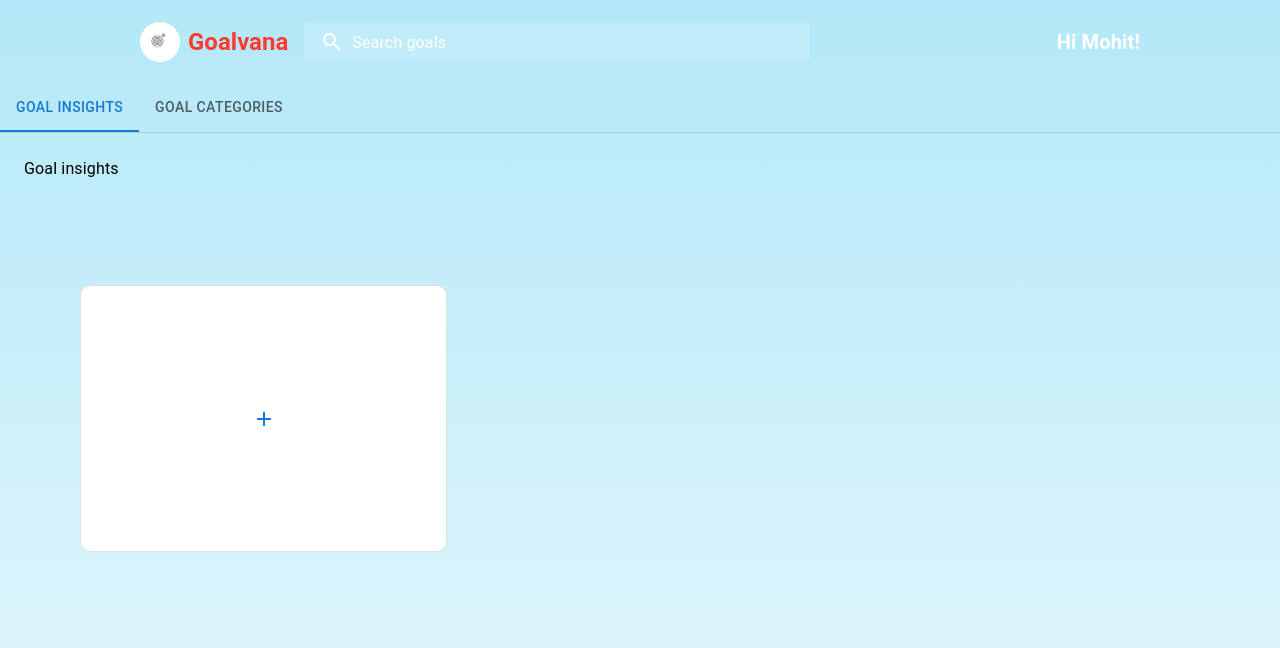
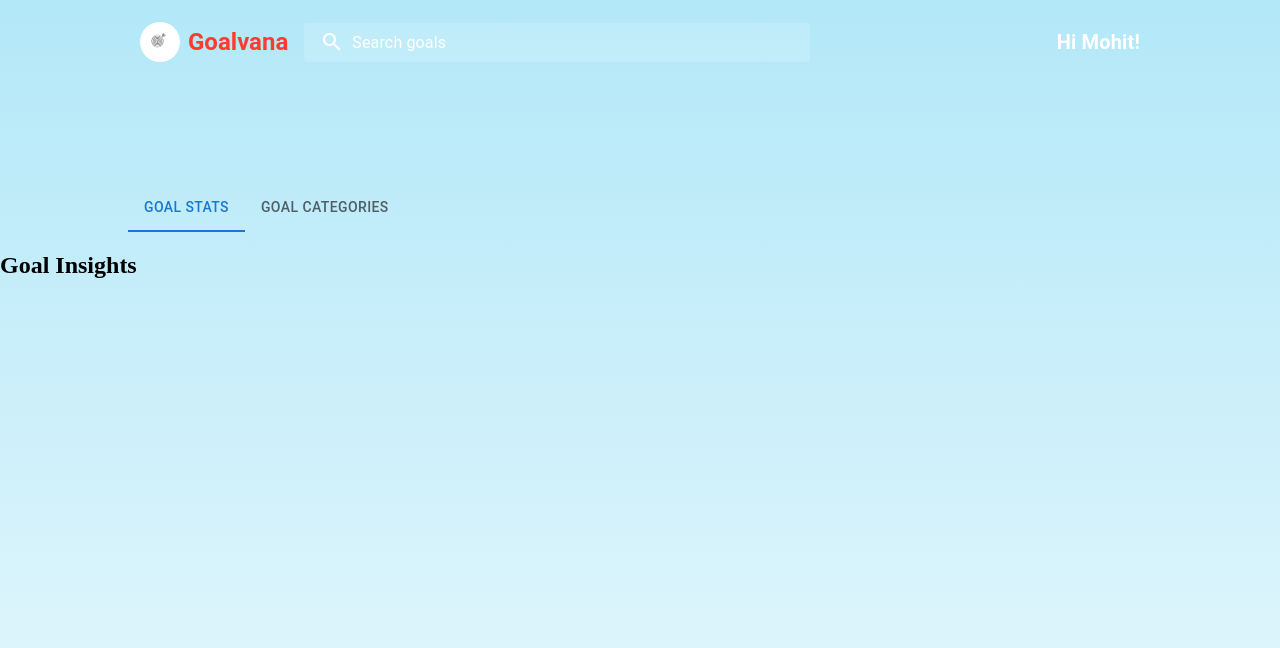
Before and after one commit to Mohit-Porwal/Goalvana, a React (Vite) app in the folder frontend/goalvanaUI/: page / in a window 1280 px wide. Shown: the top 648 px of the page. Built offline with nearby package versions, Linux system fonts and the light colour scheme.

Commit message:
Added tabs in home page

```diff
--- a/frontend/goalvanaUI/src/components/GoalTypes/GoalTypes.jsx
+++ b/frontend/goalvanaUI/src/components/GoalTypes/GoalTypes.jsx
@@ -127,7 +127,7 @@ export default function GoalTypes({ goalTypes, handleOpenDialog }) {
   };
 
   return (
-    <Box sx={{ flexGrow: 1, p: 10, mx: 'auto', maxWidth: '1200px' }}>
+    <Box sx={{ flexGrow: 1, p: 10, mx: 'auto', maxWidth: '1200px', width: '100%'}}>
       <Grid container rowSpacing={4} columnSpacing={{ xs: 1, sm: 2, md: 3 }}>
         <Grid item xs={4}>
           <Card variant="outlined" sx={{ width: 365, height: 265, display: 'flex', alignItems: 'center', justifyContent: 'center', borderRadius: '10px', }}>
--- a/frontend/goalvanaUI/src/components/HomePageTabs/HomePageTabs.jsx
+++ /dev/null
@@ -1,29 +0,0 @@
-import * as React from 'react';
-import Box from '@mui/material/Box';
-import Tab from '@mui/material/Tab';
-import TabContext from '@mui/lab/TabContext';
-import TabList from '@mui/lab/TabList';
-import TabPanel from '@mui/lab/TabPanel';
-
-export default function HomePageTabs() {
-  const [value, setValue] = React.useState('1');
-
-  const handleChange = (event, newValue) => {
-    setValue(newValue);
-  };
-
-  return (
-    <Box sx={{ width: '100%', typography: 'body1' }}>
-      <TabContext value={value}>
-        <Box sx={{ borderBottom: 1, borderColor: 'divider' }}>
-          <TabList onChange={handleChange} aria-label="lab API tabs example">
-            <Tab label="Goal insights" value="1" />
-            <Tab label="Goal Categories" value="2" />
-          </TabList>
-        </Box>
-        <TabPanel value="1">Goal insights</TabPanel>
-        <TabPanel value="2">Goal Categories</TabPanel>
-      </TabContext>
-    </Box>
-  );
-}
--- a/frontend/goalvanaUI/src/global.css
+++ b/frontend/goalvanaUI/src/global.css
@@ -2,5 +2,4 @@ html, body {
     height: 100%;
     margin: 0;
     background: linear-gradient(to bottom, #B3E8F8, #E6F7FC);
-    /* background-color: white; */
   }
--- a/frontend/goalvanaUI/src/pages/HomePage/HomePage.jsx
+++ b/frontend/goalvanaUI/src/pages/HomePage/HomePage.jsx
@@ -1,15 +1,122 @@
+// import React, { useState, useEffect } from "react";
+// // import HomePageTabs from '../../components/HomePageTabs/HomePageTabs.jsx';
+// import NavBar from '../../components/NavBar/NavBar.jsx';
+// import { Button, Dialog, DialogActions, DialogContent, DialogTitle, TextField } from '@mui/material';
+// import '../../global.css';
+// import GoalTypes from '../../components/GoalTypes/GoalTypes.jsx';
+
+
+// export default function HomePage() {
+
+//   const [data, setData] = useState([]);
+//   const [openDialog, setOpenDialog] = useState(false);
+//   const [newGoalType, setNewGoalType] = useState("");
+
+//   // Call fetchData in useEffect to fetch data when the component mounts
+//   useEffect(() => {
+//     fetchData(); // This ensures data is fetched when the component mounts
+//   }, []);
+
+//   const fetchData = async () => {
+//     try {
+//       const response = await fetch('http://127.0.0.1:5000?user_id=1');
+//       const result = await response.json();
+//       const goalTypesArray = result.goal_types.map(goal => ({
+//         goal_type_id: goal.goal_type_id,
+//         goalType: goal.goal_type
+//       }));
+//       setData(goalTypesArray);
+//     } catch (error) {
+//       console.error("Error fetching user data:", error);
+//     }
+//   };
+
+//   const handleOpenDialog = () => {
+//     setOpenDialog(true);
+//   };
+
+//   const handleCloseDialog = () => {
+//     setOpenDialog(false);
+//     setNewGoalType("");
+//   };
+
+//   const handleAddGoalType = async () => {
+//     if (!newGoalType.trim()) {
+//       alert("Please enter a valid goal type.");
+//       return;
+//     }
+
+//     try {
+//       const response = await fetch('http://127.0.0.1:5000/goalTypes?user_id=1', {
+//         method: 'POST',
+//         headers: {
+//           'Content-Type': 'application/json'
+//         },
+//         body: JSON.stringify({ goal_type: newGoalType })
+//       });
+
+//       if (response.ok) {
+//         const result = await response.json();
+//         await fetchData();
+//         handleCloseDialog();
+//       } else {
+//         console.error("Failed to add new goal type");
+//       }
+//     } catch (error) {
+//       console.error("Error adding new goal type:", error);
+//     }
+//   };
+
+//   return (
+//     <div>
+//       <NavBar/>
+
+//       {data ? (
+//         <>
+//           {/* <HomePageTabs goalTypes={data} handleOpenDialog={handleOpenDialog}/> */}
+//           <GoalTypes goalTypes={data} handleOpenDialog={handleOpenDialog}/>
+//         </>
+//       ) : null}
+
+//       {/* Dialog for entering new goal type */}
+//       <Dialog open={openDialog} onClose={handleCloseDialog}>
+//         <DialogTitle>Add New Goal Type</DialogTitle>
+//         <DialogContent>
+//           <TextField
+//             autoFocus
+//             margin="dense"
+//             label="Goal Type Name"
+//             type="text"
+//             fullWidth
+//             value={newGoalType}
+//             onChange={(e) => setNewGoalType(e.target.value)}
+//           />
+//         </DialogContent>
+//         <DialogActions>
+//           <Button onClick={handleCloseDialog} color="secondary">
+//             Cancel
+//           </Button>
+//           <Button onClick={handleAddGoalType} color="primary">
+//             Add
+//           </Button>
+//         </DialogActions>
+//       </Dialog>
+//     </div>
+//   );
+// }
+
 import React, { useState, useEffect } from "react";
+// import HomePageTabs from '../../components/HomePageTabs/HomePageTabs.jsx';
+import NavBar from '../../components/NavBar/NavBar.jsx';
+import { Button, Dialog, DialogActions, DialogContent, DialogTitle, TextField, Tabs, Tab } from '@mui/material';
+import '../../global.css';
 import GoalTypes from '../../components/GoalTypes/GoalTypes.jsx';
-import NavBar from '../../components/NavBar/NavBar.jsx';
-import HomePageTabs from '../../components/HomePageTabs/HomePageTabs.jsx';
-import { Button, Dialog, DialogActions, DialogContent, DialogTitle, TextField } from '@mui/material';
-import '../../global.css';
 
 export default function HomePage() {
-
   const [data, setData] = useState([]);
   const [openDialog, setOpenDialog] = useState(false);
   const [newGoalType, setNewGoalType] = useState("");
+  const [selectedTab, setSelectedTab] = useState(0);
 
   // Call fetchData in useEffect to fetch data when the component mounts
   useEffect(() => {
@@ -66,10 +173,34 @@ export default function HomePage() {
     }
   };
 
+  const handleTabChange = (event, newValue) => {
+    setSelectedTab(newValue);
+  };
+
   return (
     <div>
       <NavBar/>
-      <HomePageTabs/>
+
+      {/* Tabs for switching between Goal Stats and Goal Categories */}
+      <Tabs sx={{marginTop: '100px', marginLeft: '10%'}} value={selectedTab} onChange={handleTabChange} >
+        <Tab label="Goal Stats" />
+        <Tab label="Goal Categories" />
+      </Tabs>
+
+      {/* Conditional rendering based on selected tab */}
+      {selectedTab === 0 ? (
+        <div>
+          <h2>Goal Insights</h2>
+        </div>
+      ) : (
+        data && (
+          <>
+            {/* <HomePageTabs goalTypes={data} handleOpenDialog={handleOpenDialog}/> */}
+            <GoalTypes goalTypes={data} handleOpenDialog={handleOpenDialog}/>
+          </>
+        )
+      )}
+
       {/* Dialog for entering new goal type */}
       <Dialog open={openDialog} onClose={handleCloseDialog}>
         <DialogTitle>Add New Goal Type</DialogTitle>
@@ -93,12 +224,6 @@ export default function HomePage() {
           </Button>
         </DialogActions>
       </Dialog>
-
-      {data ? (
-        <>
-          <GoalTypes goalTypes={data} handleOpenDialog={handleOpenDialog}/>
-        </>
-      ) : null}
     </div>
   );
 }
```
